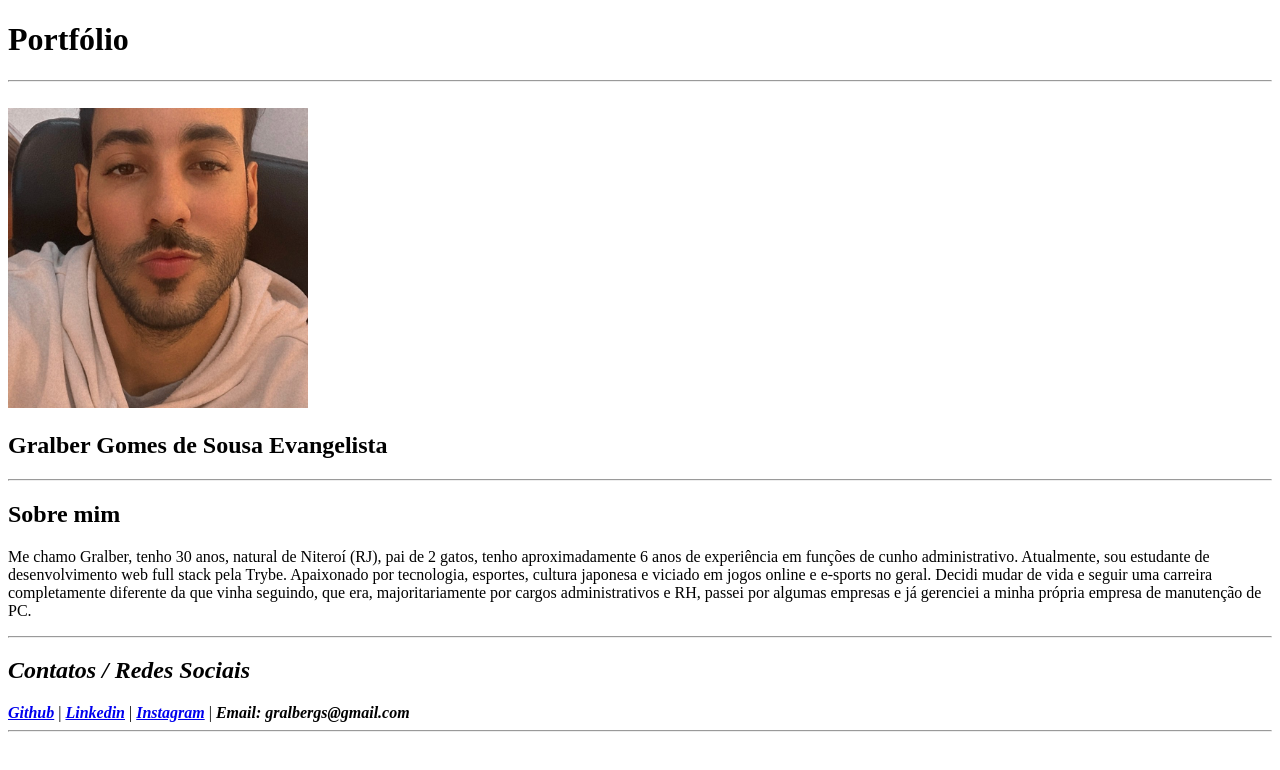
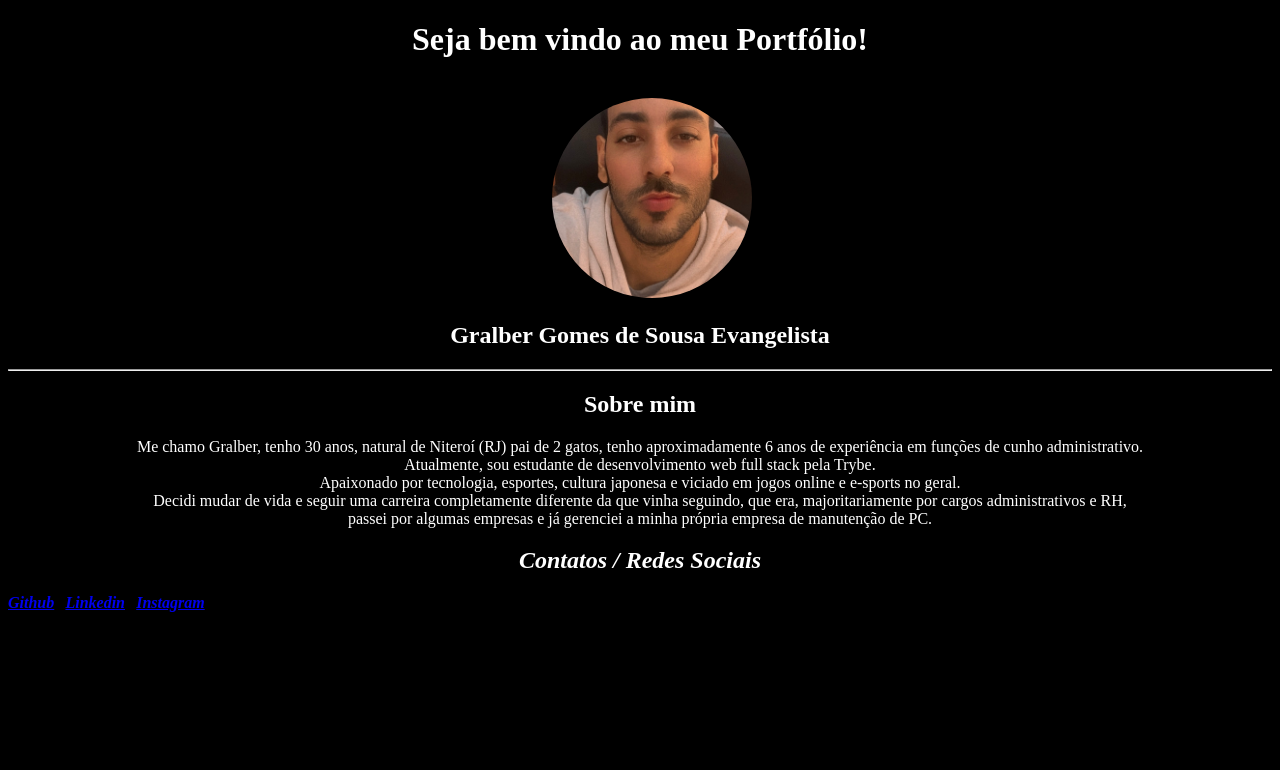
Before and after one commit to gralbergomes/gralbergomes.github.io, a plain HTML site: page index.html in a window 1280 px wide. Drawn offline with Linux system fonts and the light colour scheme.

Commit message:
atualização css

```diff
--- a/index.html
+++ b/index.html
@@ -3,28 +3,56 @@
 <head>
     <meta charset="UTF-8">
     <title>Portfólio Gralber Gomes</title>
+    <style>
+        h2 {
+            color: white;
+            text-align: center;
+        }
+        body {
+            background-color: black;
+        }
+        h1 {
+            color: white;
+            font-weight: 800;
+            text-align: center;
+
+
+        }
+        #texto {
+            color: white;
+        }
+        img {
+            border-radius: 50%;
+            margin-left:43%;
+
+        }
+        p{
+            text-align: center;
+
+        }
+
+    </style>
 </head>
 <body>
     <header>
-        <h1 id="home">Portfólio</h1>
-    <hr>
+        <h1 id="home">Seja bem vindo ao meu Portfólio!</h1>
+
     <br>
-    <img src="rustyzada_285845240_397338319074745_6974291792245028146_n.jpg" alt="Profile-Photo" width="300">
+    <img src="rustyzada_285845240_397338319074745_6974291792245028146_n.jpg" alt="Profile-Photo" width="200">
     <h2>Gralber Gomes de Sousa Evangelista</h2>
     <hr>
     <h2 id="about">Sobre mim</h2>
-    <p>
-        Me chamo Gralber, tenho 30 anos, natural de Niteroí (RJ), pai de 2 gatos, tenho aproximadamente 6 anos
-         de experiência em funções de cunho administrativo.
-Atualmente, sou estudante de desenvolvimento web full stack pela Trybe.
-Apaixonado por tecnologia, esportes, cultura japonesa e viciado em jogos online e e-sports no geral.
+    <p id="texto">Me chamo Gralber, tenho 30 anos, natural de Niteroí (RJ)
+         pai de 2 gatos, tenho aproximadamente 6 anos
+         de experiência em funções de cunho administrativo.<br>
+Atualmente, sou estudante de desenvolvimento web full stack pela Trybe.<br>
+Apaixonado por tecnologia, esportes, cultura japonesa e viciado em jogos online e e-sports no geral.<br>
 Decidi mudar de vida e seguir uma carreira completamente diferente da que vinha seguindo, que era, majoritariamente
-por cargos administrativos e RH, passei por algumas
-empresas e já gerenciei a minha própria empresa de manutenção de PC.
+por cargos administrativos e RH,<br> passei por algumas
+empresas e já gerenciei a minha própria empresa de manutenção de PC.<br>
     </p>
-    <hr>
     <h2 id="contacts"><em>Contatos / Redes Sociais</em></h2>
     <strong><em><a target="_blank" href="https://github.com/gralbergomes">Github</a></em></strong> | <strong><em><a target="_blank" href="https://www.linkedin.com/in/gralbergomes/">Linkedin</a></em></strong> | <strong><em><a target="_blank" href="https://www.instagram.com/rustyzada/">Instagram</a></em></strong> | <strong><em><a>Email: gralbergs@gmail.com</a></em></strong>
-    <hr>
+
 </body>
 </html>
```
